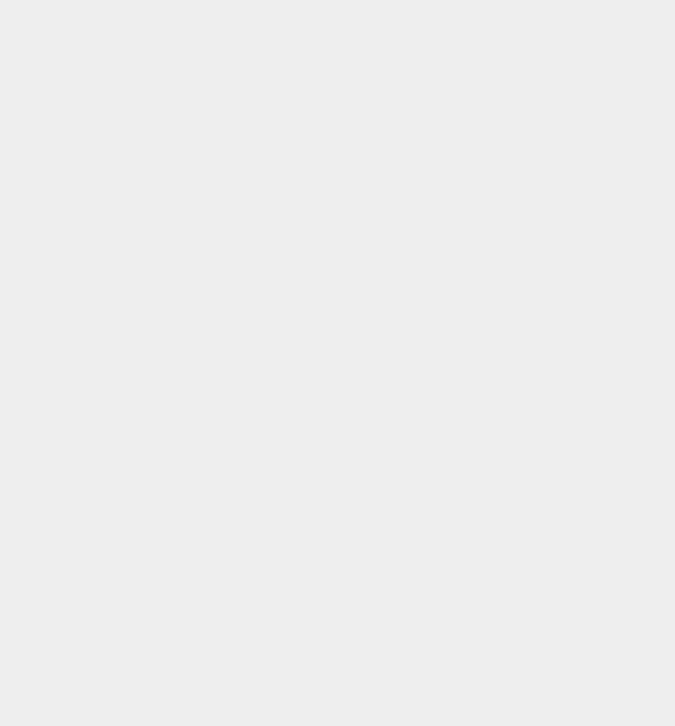
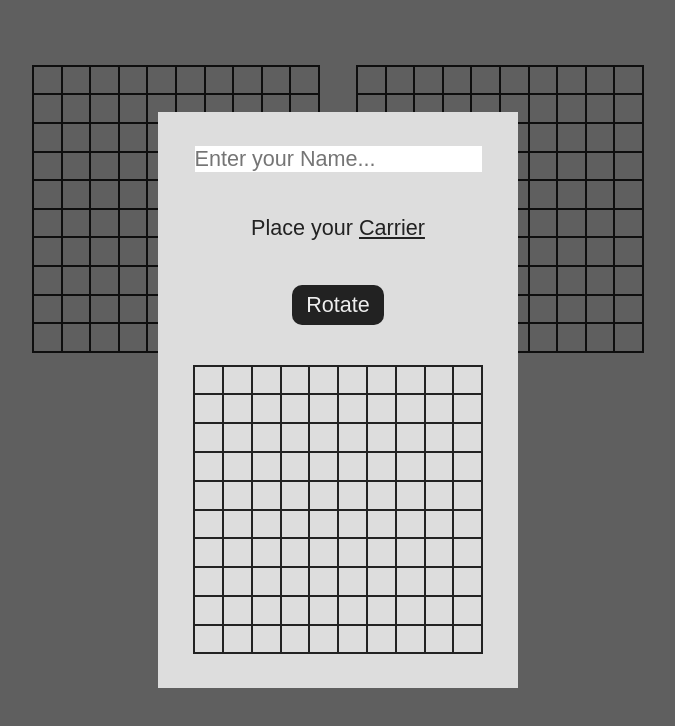
Before and after one commit to ariandedier/battleship, a React (Create React App) app: page / in a window 1280 px wide. Shown: the top 726 px of the page, without its empty margins (302-977 px from the left). Built offline with nearby package versions, Linux system fonts and the light colour scheme.

Commit message:
Game main component added

```diff
--- /dev/null
+++ b/src/components/Game/Game.tsx
@@ -0,0 +1,129 @@
+import { useState, useEffect } from 'react'
+import styled from 'styled-components'
+import Gameboard from '../../factories/Gameboard'
+import Player from '../../factories/Player'
+import Board from './Board'
+import EndScreen from './EndScreen'
+import StartScreen from './StartScreen'
+
+const Game = () => {
+  const [user, setUser] = useState(new Player('User'))
+  const [userGameboard, setUserGameboard] = useState(new Gameboard())
+  const [computer, setComputer] = useState(new Player('Computer'))
+  const [computerGameboard, setComputerGameboard] = useState(new Gameboard())
+  const [hasGameStarted, setHasGameStarted] = useState(false)
+  const [isGameOver, setIsGameOver] = useState(false)
+  const [endScreenMessage, setEndScreenMessage] = useState('')
+
+  useEffect(() => {
+    setupComputerGameboard()
+  }, [])
+
+  const setupComputerGameboard = () => {
+    const random = new Gameboard()
+    random.placeShipsRandomly()
+    setComputerGameboard(random)
+  }
+
+  const resetGame = () => {
+    setUser(new Player('User'))
+    setUserGameboard(new Gameboard())
+    setComputer(new Player('Computer'))
+    setupComputerGameboard()
+    setHasGameStarted(false)
+    setIsGameOver(false)
+  }
+
+  const handleFieldClick = (positionX: number, positionY: number) => {
+    if (user.hasAlreadyHit(positionX, positionY)) return
+
+    let userCopy: Player = Object.assign(
+      Object.create(Object.getPrototypeOf(user)),
+      user
+    )
+
+    let computerCopy: Player = Object.assign(
+      Object.create(Object.getPrototypeOf(computer)),
+      computer
+    )
+
+    let userGameboardCopy: Gameboard = Object.assign(
+      Object.create(Object.getPrototypeOf(userGameboard)),
+      userGameboard
+    )
+
+    let computerGameboardCopy: Gameboard = Object.assign(
+      Object.create(Object.getPrototypeOf(computerGameboard)),
+      computerGameboard
+    )
+
+    userCopy.attack(positionX, positionY, computerGameboardCopy)
+    setUser(userCopy)
+    setComputerGameboard(computerGameboardCopy)
+    if (computerGameboard.isGameOver()) {
+      setEndScreenMessage('You won')
+      setIsGameOver(true)
+      return
+    }
+
+    computerCopy.randomAttack(userGameboardCopy)
+    setComputer(computerCopy)
+    setUserGameboard(userGameboardCopy)
+    if (userGameboard.isGameOver()) {
+      setEndScreenMessage('CPU won')
+      setIsGameOver(true)
+      return
+    }
+  }
+
+  return (
+    <GameWrapper>
+      {hasGameStarted ? (
+        ''
+      ) : (
+        <StartScreen
+          gameboard={userGameboard}
+          setUserGameboard={setUserGameboard}
+          setHasGameStarted={setHasGameStarted}
+        />
+      )}
+      {isGameOver ? (
+        <EndScreen message={endScreenMessage} resetGame={resetGame} />
+      ) : (
+        ''
+      )}
+      <Boards>
+        <Board gameboard={userGameboard} owner={user} enemy={computer}></Board>
+        <Board
+          gameboard={computerGameboard}
+          owner={computer}
+          enemy={user}
+          onFieldClick={handleFieldClick}
+        ></Board>
+      </Boards>
+    </GameWrapper>
+  )
+}
+
+
+//STYLES
+const GameWrapper = styled.div`
+  margin-top: 5rem;
+  font-size: 5rem;
+
+  @media (max-width: 768px) {
+    margin-top: 0;
+  }
+`
+const Boards = styled.div`
+  display: flex;
+  align-items: center;
+  justify-content: center;
+  gap: 5rem;
+
+  @media (max-width: 768px) {
+    flex-direction: column;
+  }
+`
+
+export default Game
--- a/src/components/Main.tsx
+++ b/src/components/Main.tsx
@@ -1,10 +1,10 @@
 import styled from 'styled-components'
-
+import Game from './Game/Game'
 
 const Main = () => {
   return (
     <MainWrapper>
-
+      <Game/>
     </MainWrapper>
   )
 }
```
